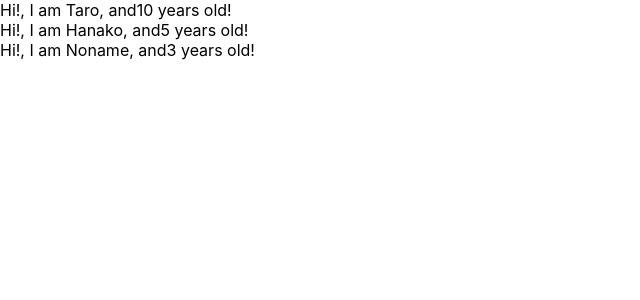
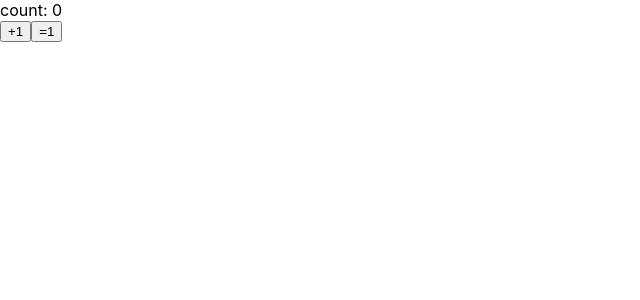
Before and after one commit to masayadoki/udemy-react-redux-crud-application, a React (Create React App) app: page / in a window 1280 px wide. Shown: the top 300 px of the page, without its empty margins (0-640 px from the left). Built offline with nearby package versions, Linux system fonts and the light colour scheme.

Commit message:
section3_18

```diff
--- a/src/App.js
+++ b/src/App.js
@@ -1,31 +1,32 @@
-import React from 'react';
-import PropTypes from 'prop-types';
-
-const App = () => {
-  const profiles = [
-    { name: "Taro", age: 10 },
-    { name: "Hanako", age: 5 },
-    { name: "Noname", age: 3 }
-  ]
-  return (
-  <div>
-    {
-      profiles.map((profile, index) => {
-        return <User name={profile.name} age={profile.age} key={index} />
-      })
-    }
-  </div>
-  )
-}
-
-const User = (props) => {
-  return <div>Hi!, I am {props.name}, and{props.age} years old! </div>
-}
+import React, { Component } from 'react';
 
 
-User.propTypes = {
-  name: PropTypes.string,
-  age: PropTypes.number.isRequired
+const App = () => (<Counter></Counter>)
+
+class Counter extends Component {
+  constructor(props){
+    super(props)
+    console.log(this.state)
+    this.state = { count: 0 }
+
+  }
+
+  handlePlusButton = () => {
+    this.setState({ count: this.state.count + 1})
+  }
+
+  handleMinusButton = () => {
+    this.setState({ count: this.state.count - 1})
+  }
+
+  render(){
+    return(
+      <React.Fragment>
+        <div>count: { this.state.count }</div>
+        <button onClick={this.handlePlusButton}>+1</button>
+        <button onClick={this.handleMinusButton}>=1</button>
+      </React.Fragment>
+    )
+  }
 }
-
 export default App;
```
